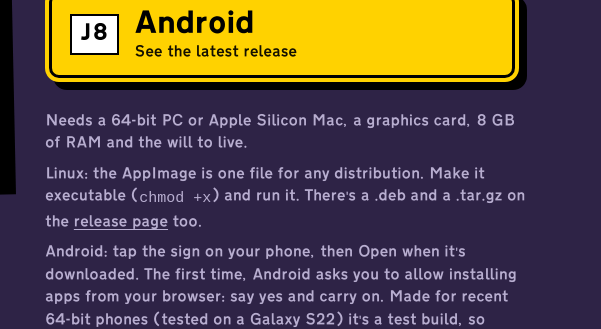
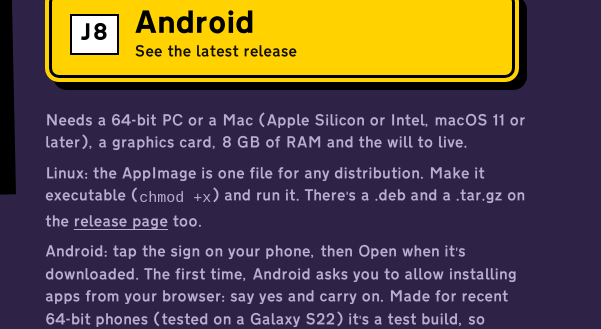
Before and after one commit to Copyright-Infringement-Madness/STA, a plain HTML site: page index.html in a window 1280 px wide. Shown: the part 913-1242 px from the top of the page, 679-1280 px from the left. Drawn offline with Linux system fonts and the light colour scheme; no server answers.

Commit message:
Intel Macs too: the Mac download is one app for Apple Silicon and Intel, macOS 11 or later
Co-Authored-By: Claude Opus 5.5 <noreply@anthropic.com>

```diff
--- a/index.html
+++ b/index.html
@@ -199,7 +199,7 @@
       </a></li>
     </ul>
 
-    <p class="small">Needs a 64-bit PC or Apple Silicon Mac, a graphics card, 8 GB of RAM and the will to live.</p>
+    <p class="small">Needs a 64-bit PC or a Mac (Apple Silicon or Intel, macOS 11 or later), a graphics card, 8 GB of RAM and the will to live.</p>
     <p class="small">Linux: the AppImage is one file for any distribution. Make it executable (<code>chmod +x</code>) and run it. There's a .deb and a .tar.gz on the <a href="https://github.com/Copyright-Infringement-Madness/STA/releases/latest">release page</a> too.</p>
     <p class="small">Android: tap the sign on your phone, then Open when it's downloaded. The first time, Android asks you to allow installing apps from your browser: say yes and carry on. Made for recent 64-bit phones (tested on a Galaxy S22); it's a test build, so expect it to be rough.</p>
     <p class="small"><a href="https://github.com/Copyright-Infringement-Madness/STA/releases">All releases</a> on GitHub.</p>
```
Also changed, not shown: 1 other file.
